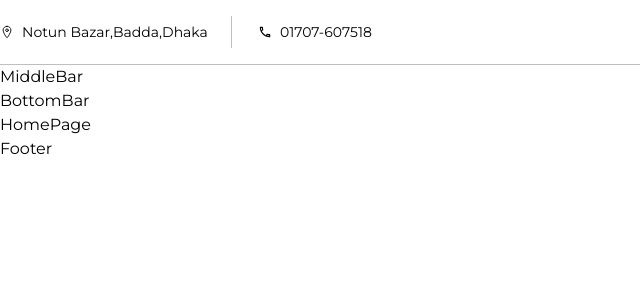
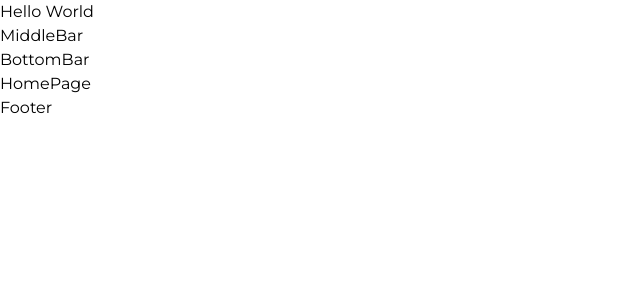
Before and after one commit to JobayerRahman106/eshopapp, a React (Vite) app: page / in a window 1280 px wide. Shown: the top 300 px of the page, without its empty margins (0-640 px from the left). Built offline with nearby package versions, Linux system fonts and the light colour scheme.

Commit message:
start again

```diff
--- a/src/header/TopHeader.jsx
+++ b/src/header/TopHeader.jsx
@@ -5,22 +5,12 @@ import { Link } from 'react-router-dom'
 import { IoLocationOutline } from "react-icons/io5";
 import { MdOutlineLocalPhone } from "react-icons/md";
 
+
 const TopHeader = () => {
   return (
-    <div className='border-b border-[#BFBFBF] border-solid py-[22px]'>
-      <Container >
-        <div className='flex justify-between items-center'>
-          <div className='flex items-center gap-[50px] font-normal text-sm relative after:content-[""] after:absolute after:w-px after:h-8 after:bg-[#BFBFBF]
-          after:left-[62%] after:top-[50%] after:-translate-y-1/2'>
-            <Link to="https://maps.app.goo.gl/LG93jHEoGXTkYwzS9" target='_blank' className="flex items-center gap-2" >
-              <IoLocationOutline /> <span>Notun Bazar,Badda,Dhaka</span>
-             </Link>
-            <Link to="tel:01707607518" className="flex items-center gap-2"> <MdOutlineLocalPhone /> <span>01707-607518</span> </Link>
-          </div>
-          <div></div>
-        </div>
-      </Container>
-    </div>
+    <>
+    <h1>Hello World</h1>
+    </>
   )
 }
 
--- a/src/pages/HomePage.jsx
+++ b/src/pages/HomePage.jsx
@@ -2,7 +2,7 @@ import React from 'react'
 
 const HomePage = () => {
   return (
-    <div>HomePage</div>
+    <div> HomePage </div>
   )
 }
 
```
